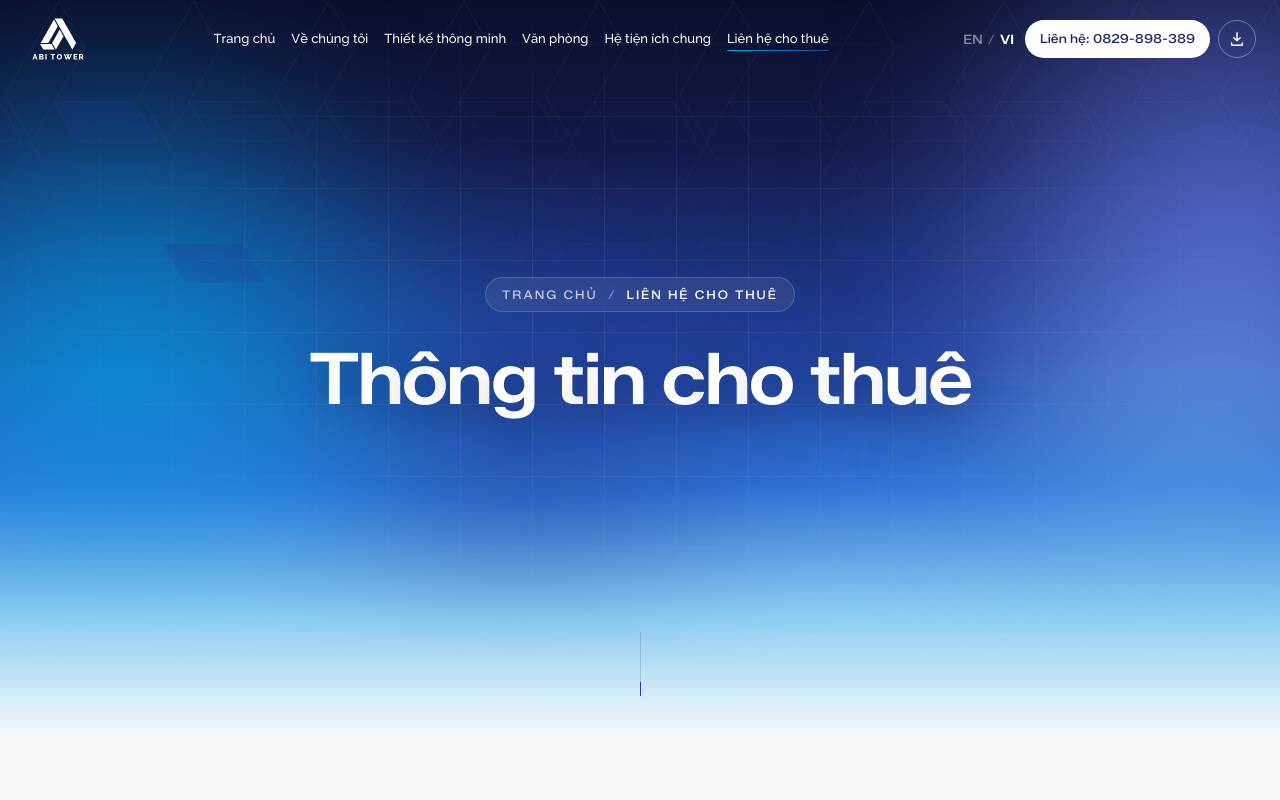
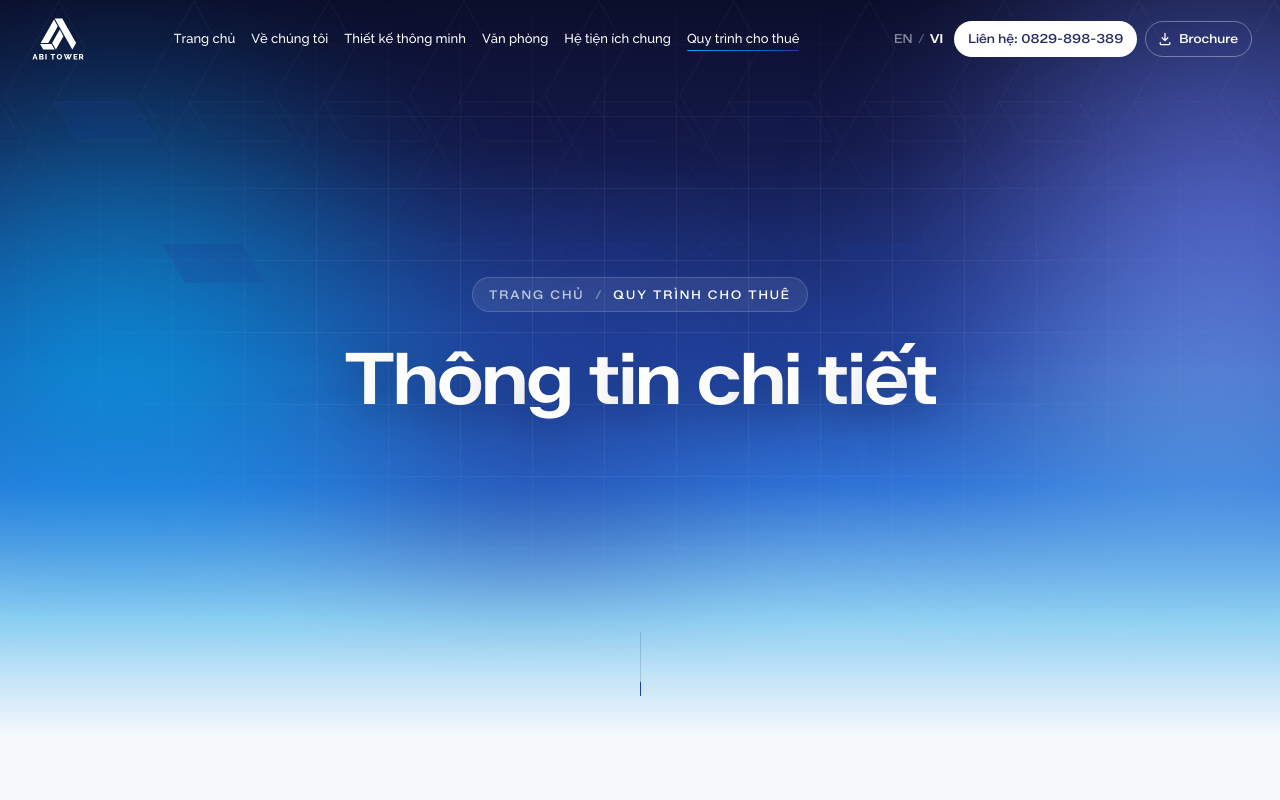
Before and after one commit to spaceflow-design/abi-tower-demo, a plain HTML site: page demo/option-a/lien-he.html in a window 1280 px wide. Shown: the top 800 px of the page. Drawn offline with Linux system fonts and the light colour scheme.

Commit message:
Option A: client feedback of 21/11 (slides 1–2)
- Nav + footer: 'Liên hệ cho thuê' -> 'Quy trình cho thuê' (also the
  leasing page breadcrumb and title); hero title 'Thông tin chi tiết'
- Header tools more compact (36px, 12.5px) and set in from the pill's end;
  the download button always shows 'Brochure' with its arrow; a 1101-1180px
  band tightens the nav so the row still fits
- 'oto' -> 'ô tô' (smart solutions, card 02); 'ô tô' added to ABI.WORDS

Co-Authored-By: Claude Opus 5.5 <noreply@anthropic.com>

```diff
--- a/demo/assets/js/shared.js
+++ b/demo/assets/js/shared.js
@@ -183,7 +183,7 @@ ABI.WORDS = [
   "tập trung", "tập đoàn", "Tọa lạc", "tốc độ", "tối đa", "tối ưu", "tổ hợp", "Tổng thầu", "tổng thể", "Tự Do",
   "tự hào", "tự nhiên", "tự động", "uy tín", "uốn lượn", "vinh danh", "Việt Nam", "Vui lòng", "Vành đai", "Vành đai 2",
   "Vành đai 3", "Vách ngăn", "Văn phòng", "vượt trội", "vận hành", "vị thế", "Vị trí", "xe máy", "xe điện", "Xuân Tảo",
-  "Xuân Đỉnh", "Xuất phát", "xây dựng", "yêu cầu", "ánh sáng", "Ô H2CC2", "ý tưởng", "đa dạng", "Đa khoa", "đa năng",
+  "Xuân Đỉnh", "Xuất phát", "xây dựng", "yêu cầu", "ánh sáng", "Ô H2CC2", "ý tưởng", "ô tô", "đa dạng", "Đa khoa", "đa năng",
   "đa tầng", "đan xen", "điêu khắc", "điều chỉnh", "điều hòa", "điều hướng", "điều khiển", "điều khoản", "Điều kiện", "điểm chạm",
   "Điểm nhấn", "điểm đến", "điển hình", "điện thoại", "điện toán", "đài phun nước", "Đám mây", "đánh dấu", "Đình Làng", "đô thị",
   "Đăng ký", "đơn vị", "Đại sứ", "Đại sứ quán", "đại đô thị", "đảm bảo", "đầu tiên", "đầu tư", "đắc địa", "đỉnh cao",
--- a/demo/option-a/lien-he.html
+++ b/demo/option-a/lien-he.html
@@ -3,7 +3,7 @@
 <head>
 <meta charset="utf-8">
 <meta name="viewport" content="width=device-width, initial-scale=1">
-<title>Liên hệ cho thuê — ABI Tower</title>
+<title>Quy trình cho thuê — ABI Tower</title>
 <meta name="description" content="Thông tin cho thuê văn phòng tại ABI Tower: quy trình cho thuê, điều kiện bàn giao và liên hệ.">
 <link rel="icon" href="../assets/svg/logo-color.svg">
 <link rel="preload" href="../assets/fonts/ZalandoSansSemiExpanded-SemiBold.woff2" as="font" type="font/woff2" crossorigin>
@@ -27,7 +27,7 @@
     <a href="thiet-ke-thong-minh.html">Thiết kế thông minh</a>
     <a href="van-phong.html">Văn phòng</a>
     <a href="tien-ich.html">Hệ tiện ích chung</a>
-    <a href="lien-he.html">Liên hệ cho thuê</a>
+    <a href="lien-he.html">Quy trình cho thuê</a>
   </nav>
   <div class="hdr-tools">
     <div class="hdr-lang" role="group" aria-label="Ngôn ngữ">
@@ -48,8 +48,8 @@
   <div class="phero-grid" aria-hidden="true"><i class="phero-scan"></i></div>
   <svg class="pattern phero-pattern" aria-hidden="true"></svg>
   <div class="phero-in">
-    <nav class="crumbs" aria-label="Breadcrumb"><a href="index.html">Trang chủ</a><i aria-hidden="true">/</i><span aria-current="page">Liên hệ cho thuê</span></nav>
-    <h1 class="phero-title">Thông tin cho thuê</h1>
+    <nav class="crumbs" aria-label="Breadcrumb"><a href="index.html">Trang chủ</a><i aria-hidden="true">/</i><span aria-current="page">Quy trình cho thuê</span></nav>
+    <h1 class="phero-title">Thông tin chi tiết</h1>
   </div>
   <div class="phero-scroll" aria-hidden="true"><span></span></div>
 </section>
@@ -219,7 +219,7 @@
       <a href="thiet-ke-thong-minh.html">Thiết kế thông minh</a>
       <a href="van-phong.html">Văn phòng</a>
       <a href="tien-ich.html">Hệ tiện ích chung</a>
-      <a href="lien-he.html">Liên hệ cho thuê</a>
+      <a href="lien-he.html">Quy trình cho thuê</a>
     </nav>
   </div>
   <div class="ftr-main">
--- a/demo/option-a/style.css
+++ b/demo/option-a/style.css
@@ -122,7 +122,7 @@ p, li, dd { text-wrap: pretty; }
 .hdr {
   position: fixed; inset: 14px var(--gutter) auto; z-index: 50;
   display: flex; align-items: center; gap: 18px;
-  height: var(--hdr-h); padding: 0 8px 0 20px; border-radius: 999px;
+  height: var(--hdr-h); padding: 0 14px 0 20px; border-radius: 999px;   /* the tools sit a little in from the pill's end (client 21/11) */
   background: rgba(255,255,255,0); transition: background .4s, box-shadow .4s, transform .5s var(--ease);
 }
 .hdr.is-solid { background: rgba(255,255,255,.82); backdrop-filter: blur(16px) saturate(1.4); -webkit-backdrop-filter: blur(16px) saturate(1.4); box-shadow: 0 10px 40px -20px rgba(11,14,42,.45); }
@@ -149,23 +149,24 @@ p, li, dd { text-wrap: pretty; }
 .hdr-nav .lc > span { display: block; height: 1.6em; }
 .hdr-nav a:hover .lc, .hdr-nav a:focus-visible .lc { transform: translateY(-1.6em); }
 .hdr.on-dark:not(.is-solid) .hdr-nav a { color: #fff; }
-.hdr-tools { display: flex; align-items: center; gap: 10px; flex: none; }
+/* right-hand tools, compact (client 21/11): language, phone, then the Brochure download — always labelled */
+.hdr-tools { display: flex; align-items: center; gap: 8px; flex: none; }
 /* last item in the header row (after the CTA / burger) */
 .hdr-brochure {
-  flex: none; margin-left: -8px; display: inline-flex; align-items: center; gap: 8px; height: 38px; padding: 0 14px; border-radius: 999px;
-  border: 1px solid var(--line); color: var(--navy); font-family: var(--f-display); font-size: 13px; font-weight: 500;
+  flex: none; margin-left: -6px; display: inline-flex; align-items: center; gap: 6px; height: 36px; padding: 0 13px 0 11px; border-radius: 999px;
+  border: 1px solid var(--line); color: var(--navy); font-family: var(--f-display); font-size: 12.5px; font-weight: 500; white-space: nowrap;
   transition: background .25s, border-color .25s, color .25s;
 }
-.hdr-brochure svg { width: 18px; height: 18px; fill: none; stroke: currentColor; stroke-width: 1.6; stroke-linecap: round; stroke-linejoin: round; }
+.hdr-brochure svg { flex: none; width: 16px; height: 16px; fill: none; stroke: currentColor; stroke-width: 1.6; stroke-linecap: round; stroke-linejoin: round; }
 .hdr-brochure:hover { background: var(--navy); border-color: var(--navy); color: #fff; }
-.hdr-lang { display: inline-flex; align-items: center; height: 38px; padding: 0 6px; font-family: var(--f-display); font-size: 13px; color: var(--navy); }
+.hdr-lang { display: inline-flex; align-items: center; height: 36px; padding: 0 4px; font-family: var(--f-display); font-size: 12.5px; color: var(--navy); }
 .hdr-lang button { border: 0; background: none; padding: 6px 5px; font-weight: 500; opacity: .5; transition: opacity .2s; }
 .hdr-lang button[aria-pressed="true"] { opacity: 1; font-weight: 600; }
 .hdr-lang i { font-style: normal; opacity: .35; }
 .hdr.on-dark:not(.is-solid) .hdr-brochure { color: #fff; border-color: rgba(255,255,255,.35); }
 .hdr.on-dark:not(.is-solid) .hdr-brochure:hover { background: #fff; color: var(--navy); }
 .hdr.on-dark:not(.is-solid) .hdr-lang { color: #fff; }
-.hdr-cta { height: 38px; }
+.hdr-cta { height: 36px; padding: 0 16px; font-size: 12.5px; }
 .hdr.on-dark:not(.is-solid) .hdr-cta { background: #fff; color: var(--navy); }
 .hdr-burger { display: none; }
 
@@ -704,20 +705,28 @@ p, li, dd { text-wrap: pretty; }
    RESPONSIVE
    ========================================================================== */
 @media (max-width: 1420px) {
-  .hdr-brochure span { display: none; }
-  .hdr-brochure { width: 38px; padding: 0; justify-content: center; }
   .hdr-nav a { padding: 7px 10px; font-size: 13.5px; }
   .hdr-nav a::after { left: 10px; right: 10px; }
 }
 /* small laptops: keep the full nav, just tighten the header so all 6 links + tools fit in one row */
 @media (max-width: 1280px) {
-  .hdr { inset: 12px 16px auto; gap: 12px; padding: 0 8px 0 16px; }
+  .hdr { inset: 12px 16px auto; gap: 12px; padding: 0 12px 0 16px; }
   .hdr-nav a { padding: 7px 7px; font-size: 13px; }
   .hdr-nav a::after { left: 7px; right: 7px; }
   .hdr-tools { gap: 6px; }
   .hdr-lang { padding: 0; }
-  .hdr-cta { padding: 0 15px; font-size: 12.5px; }
+  .hdr-cta { padding: 0 14px; }
   .hdr-brochure { margin-left: -4px; }
+}
+/* 1101–1180px: the last width before the burger; a touch tighter so the labelled Brochure button still fits the row */
+@media (min-width: 1101px) and (max-width: 1180px) {
+  .hdr { gap: 8px; padding-left: 14px; }
+  .hdr-logo { width: 46px; }
+  .hdr-nav a { padding: 7px 5px; font-size: 12.5px; }
+  .hdr-nav a::after { left: 5px; right: 5px; }
+  .hdr-tools { gap: 4px; }
+  .hdr-cta { padding: 0 12px; font-size: 12px; }
+  .hdr-brochure { padding: 0 11px 0 9px; font-size: 12px; }
 }
 /* tablets / phones: nav collapses into the burger */
 @media (max-width: 1100px) {
```
Also changed, not shown: demo/option-a/index.html (+2 -2 lines), demo/option-a/thiet-ke-thong-minh.html (+3 -3 lines), demo/option-a/tien-ich.html (+2 -2 lines), demo/option-a/van-phong.html (+2 -2 lines), demo/option-a/ve-chung-toi.html (+2 -2 lines).
